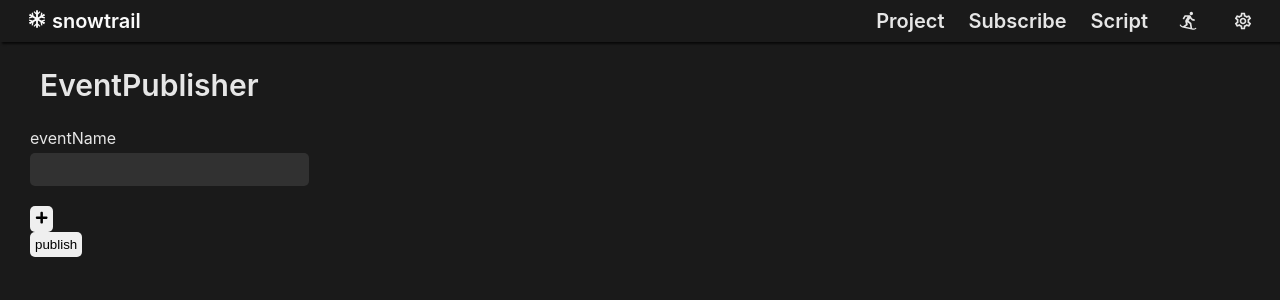
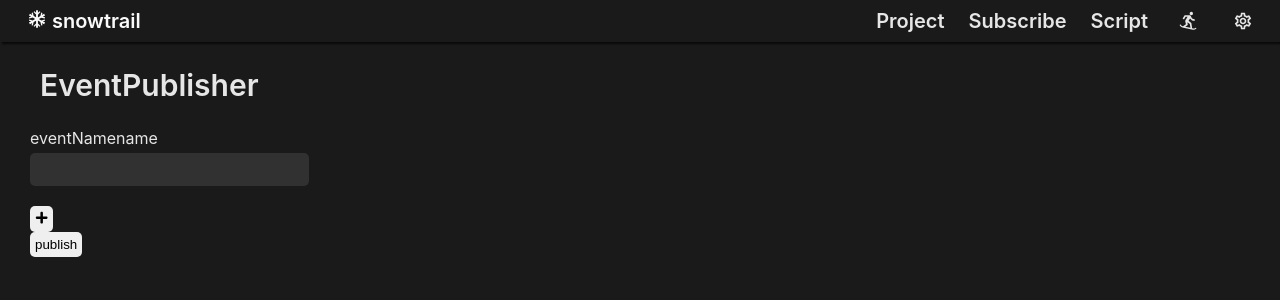
Before and after one commit to enuesaa/snowtrail, a Next.js app: page /publisher in a window 1280 px wide. Shown: the top 300 px of the page. Built offline with nearby package versions, Linux system fonts and the light colour scheme; what emotion-normalize would draw is missing.

Commit message:
feat: use react-hook-form

```diff
--- a/package.json
+++ b/package.json
@@ -20,6 +20,7 @@
     "next": "13.2.3",
     "react": "18.2.0",
     "react-dom": "18.2.0",
+    "react-hook-form": "^7.43.9",
     "react-icons": "^4.8.0"
   },
   "devDependencies": {
--- a/src/components/common/Header.tsx
+++ b/src/components/common/Header.tsx
@@ -2,7 +2,6 @@ import Link from 'next/link'
 import { css, useTheme } from '@emotion/react'
 import { IoMdSnow } from 'react-icons/io'
 import { MdOutlineSettings, MdSnowboarding } from 'react-icons/md'
-import { FaSnowplow } from 'react-icons/fa'
 
 export const Header = () => {
   const theme = useTheme()
--- /dev/null
+++ b/src/components/common/TextInput.tsx
@@ -0,0 +1,14 @@
+import { UseFormRegisterReturn } from 'react-hook-form'
+
+type Props = {
+  label: string;
+  regist: UseFormRegisterReturn<string>;
+}
+export const TextInput = ({ label, regist }: Props) => {
+  return (
+    <label>
+      {label}
+      <input type='text' {...regist} />
+    </label>
+  )
+}
--- a/src/components/event/TopEventDashboard.tsx
+++ b/src/components/event/TopEventDashboard.tsx
@@ -1,13 +1,10 @@
 import { PageTitle } from '@/components/common/PageTitle'
-import { css, useTheme } from '@emotion/react'
+import { css } from '@emotion/react'
 import { TopEventDashboardItem } from '@/components/event/TopEventDashboardItem'
 import { useEventListQuery } from '@/commands/event'
 
 export const TopEventDashboard = () => {
-  const theme = useTheme()
-
   const events = useEventListQuery({})
-
   const styles = {
     list: css({
       listStyleType: 'none',
--- a/src/components/publisher/EventPublisher.tsx
+++ b/src/components/publisher/EventPublisher.tsx
@@ -4,7 +4,17 @@ import { useEventPublishLazy } from '@/commands/event'
 import { useState, FormEventHandler, MouseEventHandler } from 'react'
 import { FaPlus, FaMinus } from 'react-icons/fa'
 import { nanoid } from 'nanoid'
+import { useForm } from 'react-hook-form'
+import { TextInput } from '@/components/common/TextInput'
 
+type FormDataKv = {
+  name: string;
+  value: string;
+}
+type FormData = {
+  name: string;
+  value: FormDataKv[];
+}
 export const EventPublisher = () => {
   const theme = useTheme()
   const [valueIds, setValueIds] = useState<string[]>([])
@@ -30,7 +40,6 @@ export const EventPublisher = () => {
   }
 
   const { invoke } = useEventPublishLazy()
-
   const handleAddValue: MouseEventHandler<HTMLButtonElement> = (e) => {
     e.preventDefault()
     setValueIds([...valueIds, nanoid()])
@@ -39,39 +48,26 @@ export const EventPublisher = () => {
     setValueIds(valueIds.filter(v => v !== id));
   }
 
-  const handlePublish: FormEventHandler<HTMLFormElement> = (e) => {
-    e.preventDefault()
-    const formElms = e.currentTarget.elements
-    const name = (formElms.namedItem('eventName') as HTMLInputElement).value ?? ''
-    const value: {name: string, value: string}[] = [];
-    valueIds.map(vid => {
-      const k = (formElms.namedItem(`value${vid}key`) as HTMLInputElement).value ?? ''
-      const v = (formElms.namedItem(`value${vid}value`) as HTMLInputElement).value ?? ''
-      value.push({ name: k, value: v });
+  const { register, handleSubmit } = useForm<FormData>()
+  const handlePublish = handleSubmit((data) => {
+    invoke({ req: data })
   })
-    invoke({ req: { name, value }})
-  }
 
   return (
     <section>
       <PageTitle title='EventPublisher' />
       <form css={styles.form} onSubmit={handlePublish}>
         <label htmlFor='eventName'>eventName</label>
-        <input type='text' name='eventName' />
-        <div>
-          {valueIds.map(vid => {
+        <TextInput label='name' regist={register('name')} />
+        {valueIds.map((vid, i) => {
           return (
             <div key={vid}>
-                <label htmlFor={`value${vid}key`}>key</label>
-                <input type='text' name={`value${vid}key`}></input>
-                <label htmlFor={`value${vid}value`}>value</label>
-                <input type='text' name={`value${vid}value`} />
+              <TextInput label='name' regist={register(`value.${i}.name`)} />
+              <TextInput label='value' regist={register(`value.${i}.value`)} />
               <button onClick={e => { e.preventDefault(); removeValue(vid) }}><FaMinus /></button>
             </div>
           )
         })}
-        </div>
-
         <button onClick={handleAddValue}><FaPlus /></button>
         <button type='submit'>publish</button>
       </form>
```
Also changed, not shown: 1 other file (tests, documents, lock files or other folders). Lines whose indentation alone changed are shown as unchanged.
